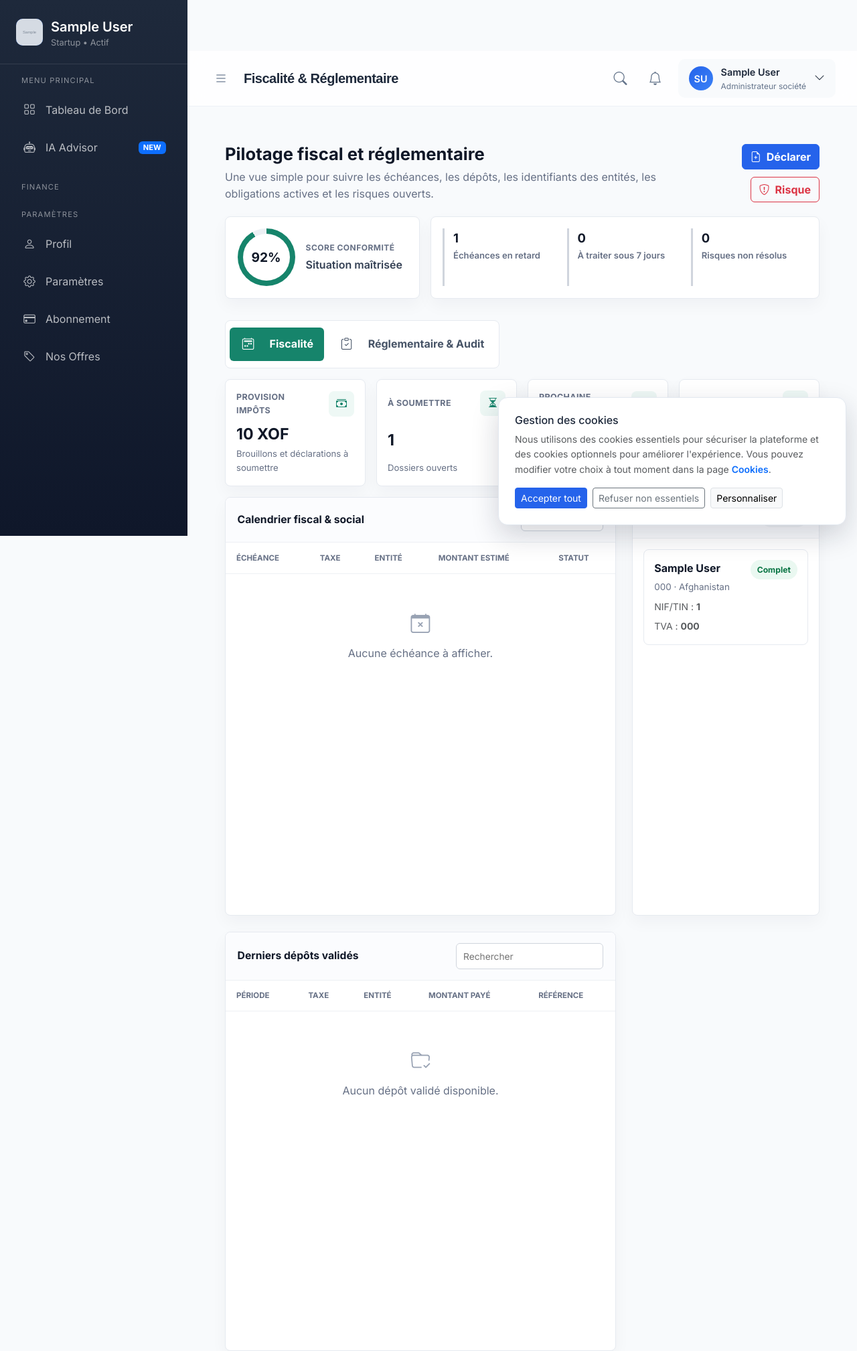
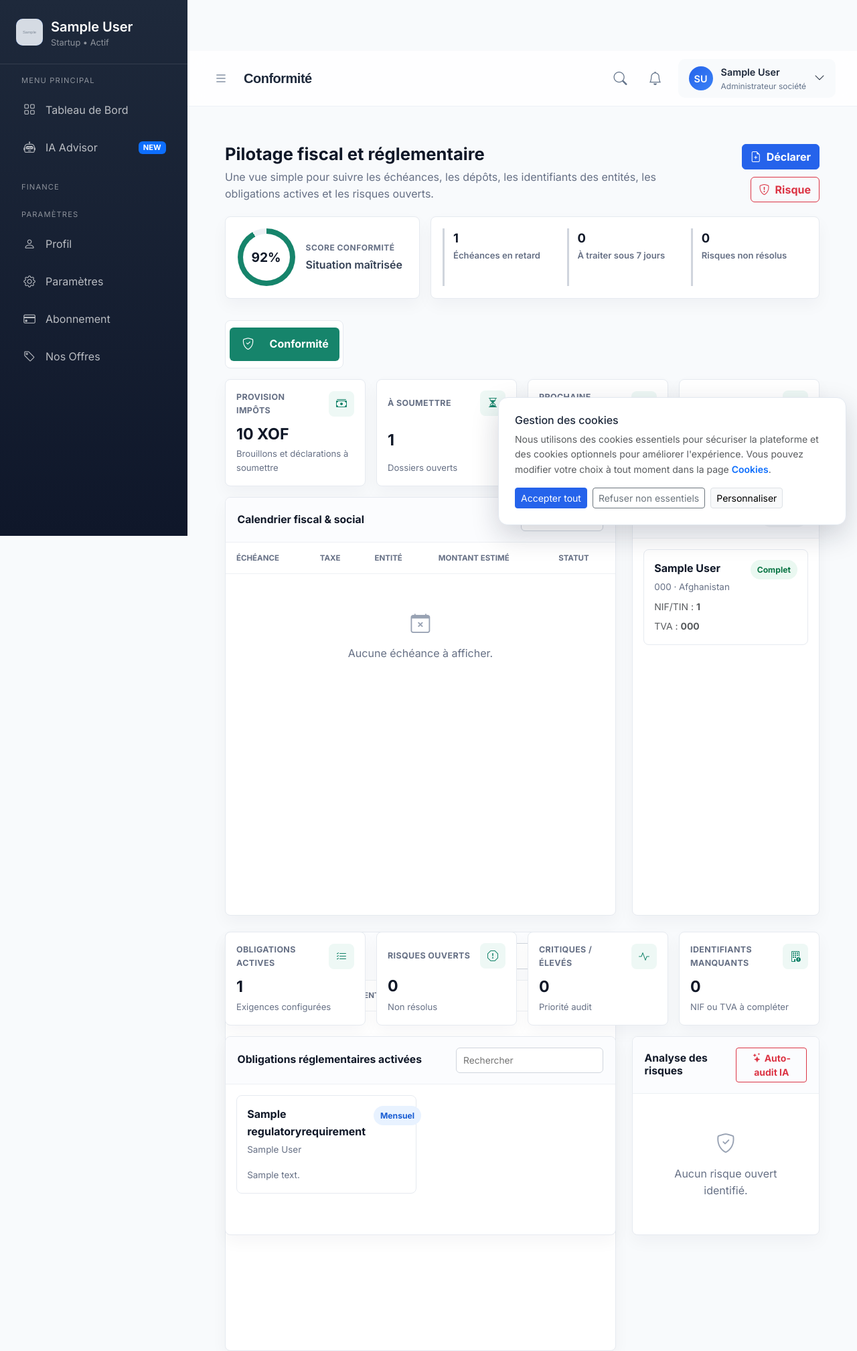
Before and after one commit to ba2664890/sakinafinance, a Django app: page /compliance/ in a window 1280 px wide. Shown: the whole page at 67% size. Run offline with Django 5.2, Linux system fonts and the light colour scheme; a user stored in the database is signed in; tables that the repository leaves empty hold one stand-in row (values such as "Sample post"); grey boxes marked "Sample" are stand-in pictures; data that the repository does not hold is empty; parts of the project's set-up code (start-up, migrations or seed data) failed here and were passed over.

Commit message:
supprime Z

```diff
--- a/sakinafinance/compliance/views.py
+++ b/sakinafinance/compliance/views.py
@@ -22,11 +22,9 @@ def _get_company(request):
 
 @login_required
 def compliance_view(request):
-    """Module Fiscalité & Réglementaire — vue principale"""
-    active_tab = 'regulatory' if request.resolver_match.url_name == 'regulatory' else 'tax'
+    """Module Conformité — vue principale"""
     return render(request, 'compliance/index.html', {
-        'page_title': 'Fiscalité & Réglementaire',
-        'active_tab': active_tab,
+        'page_title': 'Conformité',
     })
 
 @login_required
--- a/templates/compliance/index.html
+++ b/templates/compliance/index.html
@@ -1,8 +1,8 @@
 {% extends 'dashboard_base.html' %}
 {% load humanize %}
 
-{% block title %}Fiscalité & Réglementaire - SakinaFinance{% endblock %}
-{% block page_title %}Fiscalité & Réglementaire{% endblock %}
+{% block title %}Conformité - SakinaFinance{% endblock %}
+{% block page_title %}Conformité{% endblock %}
 
 {% block extra_css %}
 <style>
@@ -450,19 +450,14 @@
 
     <ul class="nav module-tabs" id="complianceTabs" role="tablist">
         <li class="nav-item" role="presentation">
-            <button class="nav-link {% if active_tab == 'tax' %}active{% endif %}" id="tax-tab" data-bs-toggle="pill" data-bs-target="#tax-pane" type="button" role="tab">
-                <i class="bi bi-calendar2-week me-2"></i>Fiscalité
-            </button>
-        </li>
-        <li class="nav-item" role="presentation">
-            <button class="nav-link {% if active_tab == 'regulatory' %}active{% endif %}" id="reg-tab" data-bs-toggle="pill" data-bs-target="#reg-pane" type="button" role="tab">
-                <i class="bi bi-clipboard-check me-2"></i>Réglementaire & Audit
+            <button class="nav-link active" id="compliance-tab" type="button" role="tab" aria-selected="true">
+                <i class="bi bi-shield-check me-2"></i>Conformité
             </button>
         </li>
     </ul>
 
     <div class="tab-content">
-        <div class="tab-pane fade {% if active_tab == 'tax' %}show active{% endif %}" id="tax-pane" role="tabpanel" aria-labelledby="tax-tab">
+        <div class="tab-pane fade show active" id="tax-pane" role="tabpanel" aria-labelledby="compliance-tab">
             <div class="metric-grid">
                 <div class="metric-card">
                     <div class="metric-top">
@@ -564,7 +559,7 @@
             </div>
         </div>
 
-        <div class="tab-pane fade {% if active_tab == 'regulatory' %}show active{% endif %}" id="reg-pane" role="tabpanel" aria-labelledby="reg-tab">
+        <div class="tab-pane fade show active mt-4" id="reg-pane" role="tabpanel" aria-labelledby="compliance-tab">
             <div class="metric-grid">
                 <div class="metric-card">
                     <div class="metric-top">
--- a/templates/dashboard_base.html
+++ b/templates/dashboard_base.html
@@ -112,14 +112,9 @@
         <div class="nav-section">
             <div class="nav-section-title">Conformité</div>
             <a href="{% url 'taxation' %}"
-                class="nav-link {% if request.resolver_match.url_name == 'taxation' %}active{% endif %}">
+                class="nav-link {% if request.resolver_match.url_name == 'taxation' or request.resolver_match.url_name == 'regulatory' %}active{% endif %}">
                 <i class="bi bi-shield-check"></i>
-                <span>Fiscalité</span>
-            </a>
-            <a href="{% url 'regulatory' %}"
-                class="nav-link {% if request.resolver_match.url_name == 'regulatory' %}active{% endif %}">
-                <i class="bi bi-file-earmark-check"></i>
-                <span>Réglementaire</span>
+                <span>Conformité</span>
             </a>
         </div>
         {% endif %}
```
